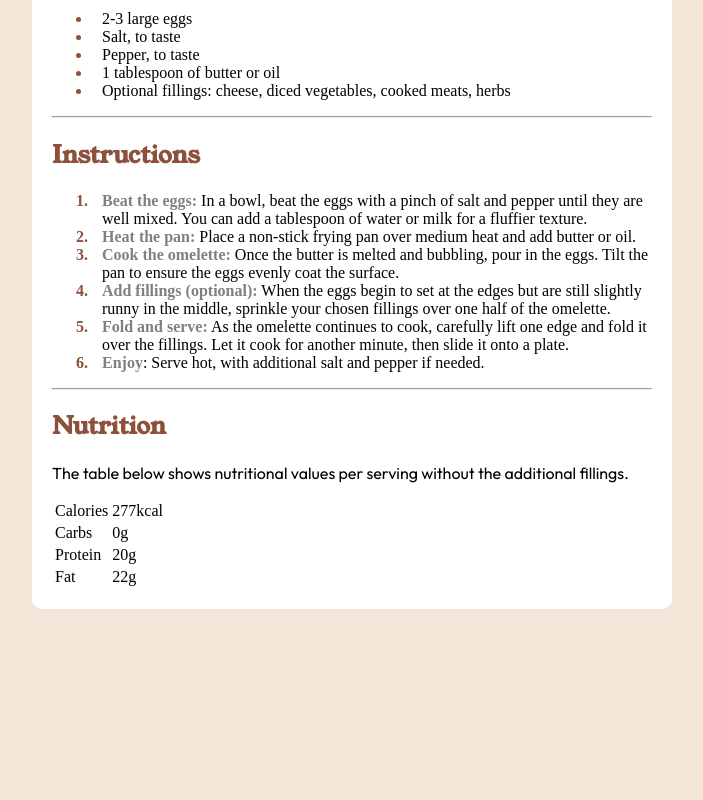
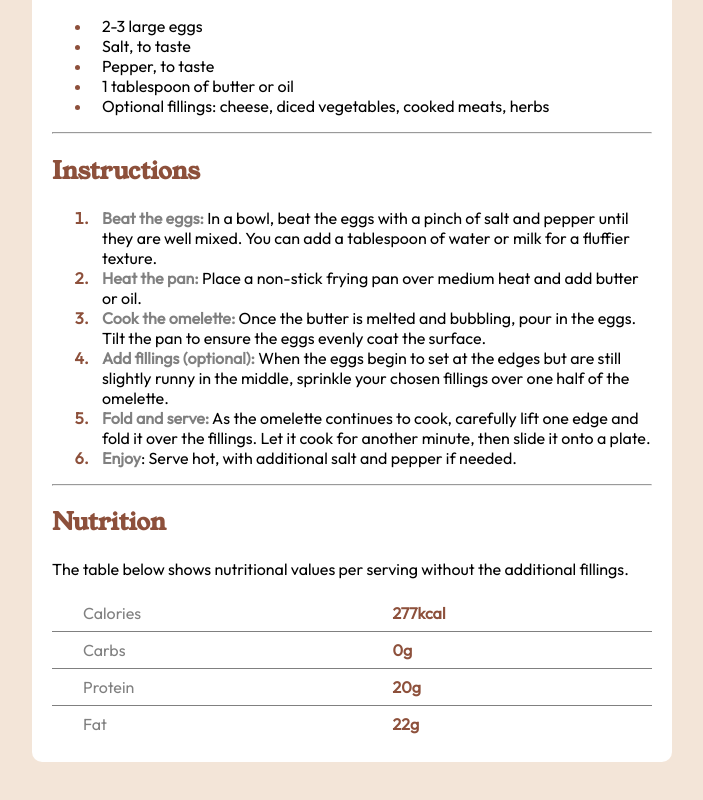
Before and after one commit to murilomatutino/site-receita, a plain HTML site: page index.html in a window 1280 px wide. Shown: the part 696-1496 px from the top of the page, without its empty margins (288-991 px from the left). Before the commit the page ends 1355 px from the top, so only its background shows below. Drawn offline with Linux system fonts and the light colour scheme.

Commit message:
Adcionada estilização da tabela

```diff
--- a/index.html
+++ b/index.html
@@ -50,20 +50,20 @@
         <table>
             <tbody>
                 <tr>
-                    <td>Calories</td>
-                    <td>277kcal</td>
+                    <td class="titulo">Calories</td>
+                    <td class="valor">277kcal</td>
+                </tr>
+                <tr id="linha1">
+                    <td class="titulo">Carbs</td>
+                    <td class="valor">0g</td>
+                </tr>
+                <tr id="linha2">
+                    <td class="titulo">Protein</td>
+                    <td class="valor">20g</td>
                 </tr>
                 <tr>
-                    <td>Carbs</td>
-                    <td>0g</td>
-                </tr>
-                <tr>
-                    <td>Protein</td>
-                    <td>20g</td>
-                </tr>
-                <tr>
-                    <td>Fat</td>
-                    <td>22g</td>
+                    <td class="titulo">Fat</td>
+                    <td class="valor">22g</td>
                 </tr>
             </tbody>
         </table>
--- a/style.css
+++ b/style.css
@@ -21,6 +21,8 @@
 
 body{
     background-color: #f3e5d8;
+
+    font-family: 'outfit'
 }
 
 main{
@@ -45,10 +47,6 @@ h2 {
 
 h1, h2{
     font-family: 'Serifada';
-}
-
-p{
-    font-family: 'outfit';
 }
 
 section {
@@ -89,3 +87,34 @@ li::marker{
 section  li::marker{
     color: var(--cor2);
 }
+
+table {
+    border-collapse: collapse;
+}
+
+td {
+    width: 400px;
+
+    padding: 8px;
+}
+
+td.titulo {
+    padding-left: 31px;
+
+    color: grey;
+}
+
+td.valor {
+    padding-left: 48px;
+    color: var(--cor1);
+    font-weight: 900;
+}
+
+#linha1  td{
+    border-top: 1px solid grey;
+    border-bottom: 1px solid grey;
+}
+
+#linha2 td{
+    border-bottom: 1px solid grey;
+}
```
